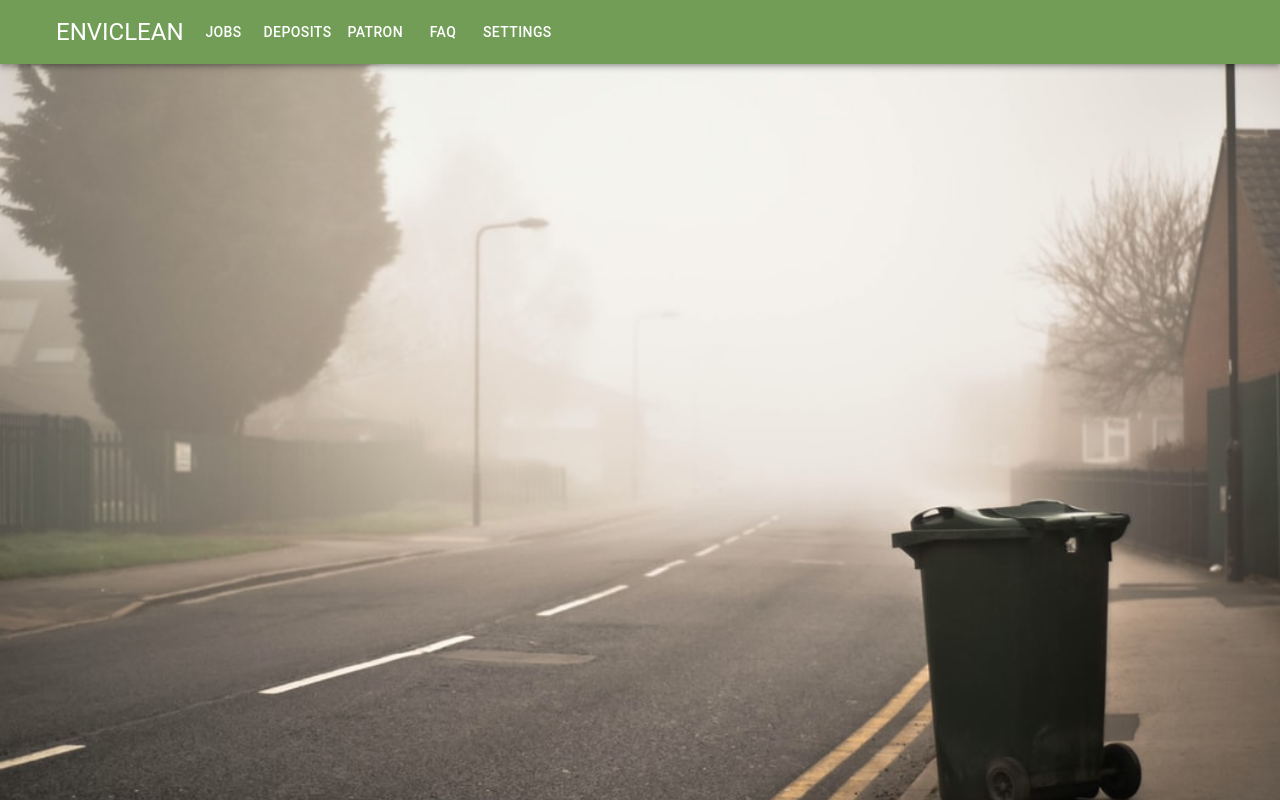
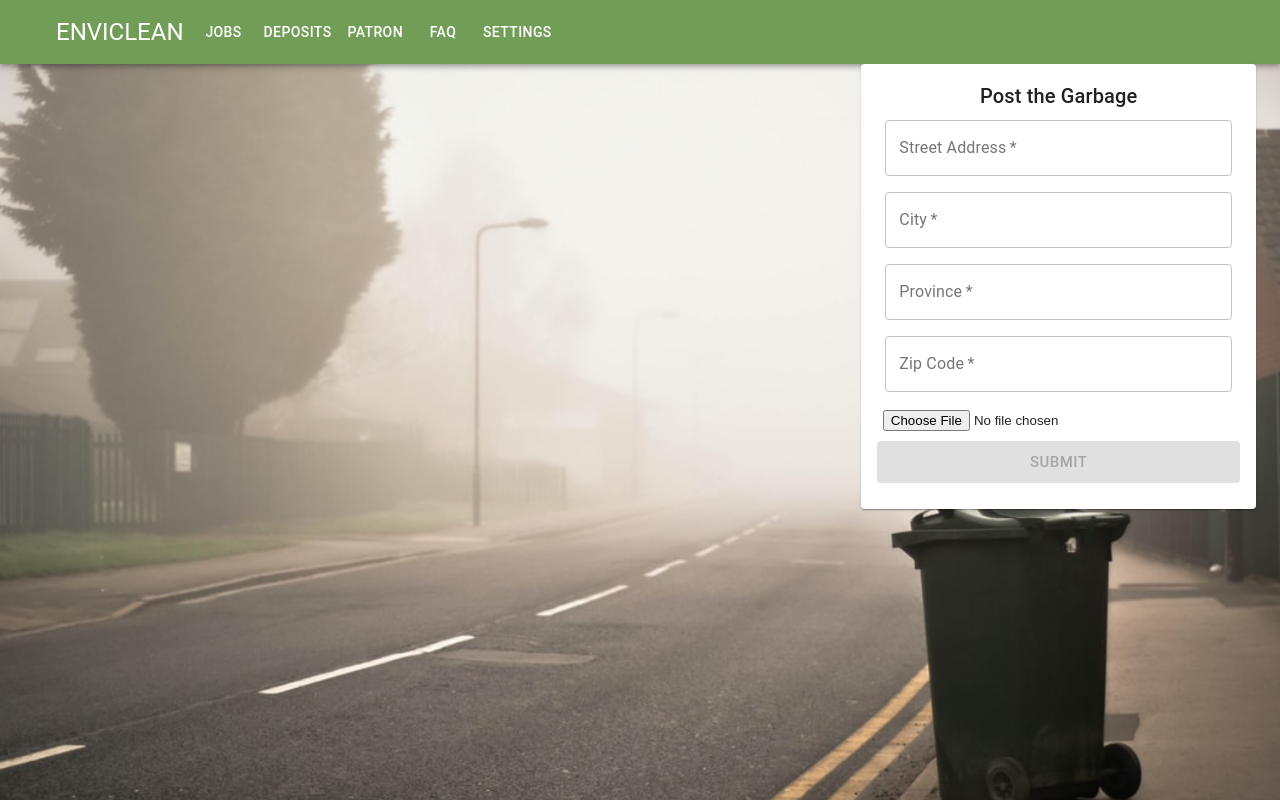
Before and after one commit to DhrumilShah98/Group6_S21_EnviClean, a React (Create React App) app: page /patron/posts in a window 1280 px wide. Built offline with nearby package versions, Linux system fonts and the light colour scheme.

Commit message:
Added create garbage post form

```diff
--- a/package.json
+++ b/package.json
@@ -10,6 +10,7 @@
     "@testing-library/user-event": "^12.1.10",
     "react": "^17.0.2",
     "react-dom": "^17.0.2",
+    "react-file-base64": "^1.0.3",
     "react-router-dom": "^5.2.0",
     "react-scripts": "4.0.3",
     "web-vitals": "^1.0.1"
--- a/src/App.js
+++ b/src/App.js
@@ -1,7 +1,8 @@
 import { CssBaseline } from '@material-ui/core';
 import { BrowserRouter, Switch, Route } from 'react-router-dom';
-import { Navbar } from './component/Navbar/Navbar';
-import { PatronMember } from './component/PatronMember/PatronMember';
+import Navbar from './component/Navbar/Navbar';
+import PatronMember from './component/PatronMember/PatronMember';
+import Home from './component/Home/Home';
 
 function App() {
   return (
@@ -12,6 +13,7 @@ function App() {
         <Switch>
           <Route exact path="/" />
           <Route exact path="/patron" component={PatronMember} />
+          <Route exact path="/patron/posts" component={Home} />
         </Switch>
       </BrowserRouter>
     </div>
--- /dev/null
+++ b/src/component/Form/Form.js
@@ -0,0 +1,173 @@
+import React, { useState } from 'react';
+import { TextField, Button, Typography, Paper } from '@material-ui/core';
+import FileBase from 'react-file-base64';
+import useStyles from './styles.js';
+
+const Form = () => {
+    const classes = useStyles();
+    const [formData, setFormData] = useState({ streetAddress: '', city: '', province: '', zipCode: '', selectedFile: '' });
+    const [errors, setErrors] = useState({ streetAddressValid: false, cityValid: false, provinceValid: false, zipCodeValid: false, selectedFileValid: false });
+
+    const validateFormData = () => {
+        if (errors.streetAddressValid && errors.cityValid && errors.provinceValid && errors.zipCodeValid && errors.selectedFileValid) {
+            return true;
+        } else {
+            return false;
+        }
+    };
+
+    const clear = () => {
+        setFormData({ streetAddress: '', city: '', province: '', zipCode: '', selectedFile: '' });
+        setErrors({ streetAddressValid: false, cityValid: false, provinceValid: false, zipCodeValid: false, selectedFileValid: false });
+    }
+
+    const validate = (e) => {
+        switch (e.target.name) {
+            case "streetAddress":
+                if (e.target.value === "" || e.target.value === null) {
+                    errors["streetAddress"] = "Street address is required."
+                    errors["streetAddressValid"] = false;
+                } else {
+                    errors["streetAddress"] = ''
+                    errors["streetAddressValid"] = true;
+                }
+                break;
+            case "city":
+                if (e.target.value === "" || e.target.value === null) {
+                    errors["city"] = "City is required."
+                    errors["cityValid"] = false;
+                } else {
+                    errors["city"] = ''
+                    errors["cityValid"] = true;
+                }
+                break;
+            case "province":
+                if (e.target.value === "" || e.target.value === null) {
+                    errors["province"] = "Province is required."
+                    errors["provinceValid"] = false;
+                } else {
+                    errors["province"] = ''
+                    errors["provinceValid"] = true;
+                }
+                break;
+            case "zipCode":
+                const isZipCodeCorrect = RegExp(/^[A-Za-z\d]+$/).test(e.target.value);
+                if (e.target.value === "" || e.target.value === null) {
+                    errors["zipCode"] = "Zip code is required."
+                    errors["zipCodeValid"] = false;
+                } else if (!isZipCodeCorrect || (e.target.value.length !== 6)) {
+                    errors["zipCode"] = "Please enter a valid zip code."
+                    errors["zipCodeValid"] = false;
+                } else {
+                    errors["zipCode"] = ''
+                    errors["zipCodeValid"] = true;
+                }
+                break;
+            case "selectedFile":
+                if (e.target.value === "" || e.target.value === null) {
+                    errors["selectedFile"] = "Image is required."
+                    errors["selectedFileValid"] = false;
+                } else {
+                    errors["selectedFile"] = ''
+                    errors["selectedFileValid"] = true;
+                }
+                break;
+            default:
+                break;
+        }
+        setErrors(errors);
+    };
+
+    const onChange = (e) => {
+        validate(e);
+        setFormData({
+            ...formData,
+            [e.target.name]: e.target.value
+        });
+    };
+
+    const handleSubmit = (e) => {
+        e.preventDefault();
+        if (validateFormData()) {
+            //ToDo: Add post
+            clear();
+        }
+    };
+
+    return (
+        <Paper className={classes.paper}>
+            <form autoComplete="off" noValidate className={`${classes.root} ${classes.form}`} onSubmit={handleSubmit}>
+                <Typography variant="h6">Post the Garbage</Typography>
+                <TextField
+                    fullWidth
+                    margin="normal"
+                    id="streetAddress"
+                    type="text"
+                    name="streetAddress"
+                    label="Street Address"
+                    variant="outlined"
+                    required
+                    value={formData.streetAddress}
+                    onChange={onChange}
+                    error={errors["streetAddress"] ? true : false}
+                    helperText={errors["streetAddress"]} />
+                <TextField
+                    fullWidth
+                    margin="normal"
+                    id="city"
+                    type="text"
+                    name="city"
+                    label="City"
+                    variant="outlined"
+                    required
+                    value={formData.city}
+                    onChange={onChange}
+                    error={errors["city"] ? true : false}
+                    helperText={errors["city"]} />
+                <TextField
+                    fullWidth
+                    margin="normal"
+                    id="province"
+                    type="text"
+                    name="province"
+                    label="Province"
+                    variant="outlined"
+                    required
+                    value={formData.province}
+                    onChange={onChange}
+                    error={errors["province"] ? true : false}
+                    helperText={errors["province"]} />
+                <TextField
+                    fullWidth
+                    margin="normal"
+                    id="zipCode"
+                    type="text"
+                    name="zipCode"
+                    label="Zip Code"
+                    variant="outlined"
+                    required
+                    value={formData.zipCode}
+                    onChange={onChange}
+                    error={errors["zipCode"] ? true : false}
+                    helperText={errors["zipCode"]} />
+                <div className={classes.fileInput}>
+                    <FileBase
+                        type="file"
+                        multiple={false}
+                        label="Garbage Image"
+                        onDone={({ base64 }) => setFormData({ ...formData, selectedFile: base64 })} />
+                </div>
+                <Button
+                    disabled={!validateFormData()}
+                    className={classes.buttonSubmit}
+                    variant="contained"
+                    color="primary"
+                    size="large"
+                    type="submit"
+                    fullWidth>Submit</Button>
+            </form>
+        </Paper>
+    );
+}
+
+export default Form;
--- /dev/null
+++ b/src/component/Form/styles.js
@@ -0,0 +1,24 @@
+import { makeStyles } from '@material-ui/core/styles';
+
+export default makeStyles((theme) => ({
+    root: {
+        '& .MuiTextField-root': {
+            margin: theme.spacing(1),
+        },
+    },
+    paper: {
+        padding: theme.spacing(2),
+    },
+    form: {
+        display: 'flex',
+        flexWrap: 'wrap',
+        justifyContent: 'center',
+    },
+    fileInput: {
+        width: '97%',
+        margin: '10px 0',
+    },
+    buttonSubmit: {
+        marginBottom: 10,
+    },
+}));
--- /dev/null
+++ b/src/component/Home/Home.js
@@ -0,0 +1,22 @@
+import React from 'react';
+import { Container, Grow, Grid } from '@material-ui/core';
+import Form from '../Form/Form';
+
+const Home = () => {
+    return (
+        <Grow in>
+            <Container>
+                <Grid container justify="space-between" alignItems="stretch" spacing={3}>
+                    <Grid item xs={12} sm={7}>
+                        <div></div>
+                    </Grid>
+                    <Grid item xs={12} sm={4}>
+                        <Form />
+                    </Grid>
+                </Grid>
+            </Container>
+        </Grow>
+    );
+}
+
+export default Home;
--- a/src/component/Navbar/Navbar.js
+++ b/src/component/Navbar/Navbar.js
@@ -4,7 +4,7 @@ import { Link } from 'react-router-dom';
 import MenuIcon from '@material-ui/icons/Menu';
 import useStyles from './styles';
 
-export const Navbar = () => {
+const Navbar = () => {
     const theme = useTheme();
     const isMobileDevice = useMediaQuery(theme.breakpoints.down("xs"));
 
@@ -72,3 +72,5 @@ export const Navbar = () => {
         </div>
     );
 };
+
+export default Navbar;
--- a/src/component/PatronMember/PatronMember.js
+++ b/src/component/PatronMember/PatronMember.js
@@ -1,11 +1,13 @@
 import patronMemberImg from '../../images/patron_member.png';
 import { Card, CardContent, Paper, Typography, CssBaseline, Button, Avatar, CardActions } from '@material-ui/core';
 import React, { useState } from 'react';
+import { useHistory } from 'react-router-dom';
 import useStyles from './styles';
-import { PatronTermsAndConditions } from './PatronTermsAndConditions';
+import PatronTermsAndConditions from './PatronTermsAndConditions';
 
-export const PatronMember = () => {
+const PatronMember = () => {
     const classes = useStyles();
+    const history = useHistory();
     const [open, setOpen] = useState(false);
     const [agree, setAgree] = useState(false);
 
@@ -16,6 +18,10 @@ export const PatronMember = () => {
     const agreeTerms = () => {
         setAgree(true);
         closeDialog();
+    }
+
+    const viewPatronPosts = () => {
+        history.push('/patron/posts');
     }
 
     return (
@@ -35,7 +41,7 @@ export const PatronMember = () => {
                 </CardContent>
                 <CardActions>
                     {(agree) ?
-                        <Button className={classes.button} style={{ backgroundColor: '#719D57' }} size="large" variant="contained" fullWidth>
+                        <Button className={classes.button} onClick={viewPatronPosts} style={{ backgroundColor: '#719D57' }} size="large" variant="contained" fullWidth>
                             Registered successfully<br />Create your first post
                         </Button> :
                         <Button className={classes.button} style={{ backgroundColor: '#719D57' }} onClick={openDialog} size="large" variant="contained" fullWidth>
@@ -47,3 +53,5 @@ export const PatronMember = () => {
         </div>
     )
 }
+
+export default PatronMember;
--- a/src/component/PatronMember/PatronTermsAndConditions.js
+++ b/src/component/PatronMember/PatronTermsAndConditions.js
@@ -5,7 +5,7 @@ const Transition = forwardRef(function Transition(props, ref) {
     return <Slide direction="right" ref={ref} {...props} />;
 });
 
-export const PatronTermsAndConditions = ({ open, closeDialog, agreeTerms }) => {
+const PatronTermsAndConditions = ({ open, closeDialog, agreeTerms }) => {
     return (
         <Dialog
             open={open}
@@ -40,3 +40,5 @@ export const PatronTermsAndConditions = ({ open, closeDialog, agreeTerms }) => {
         </Dialog>
     );
 };
+
+export default PatronTermsAndConditions;
```
Also changed, not shown: 1 other file (tests, documents, lock files or other folders).
